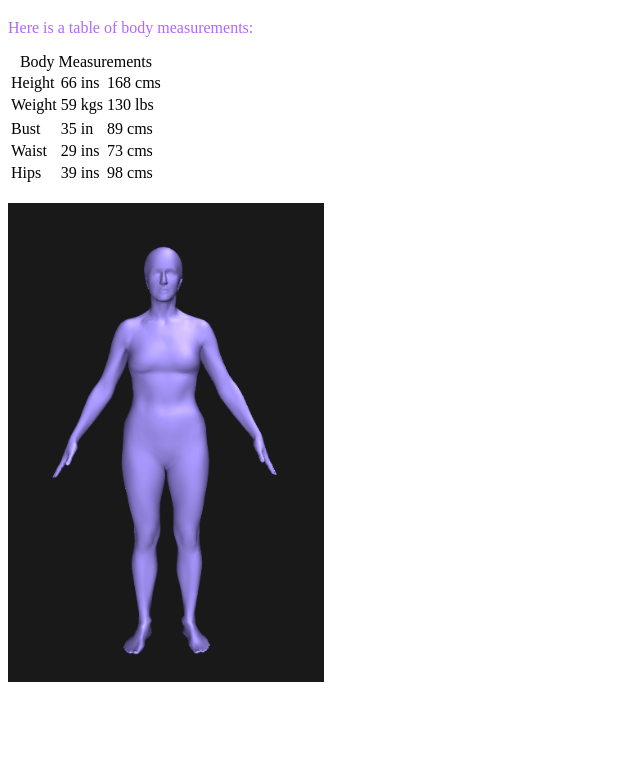
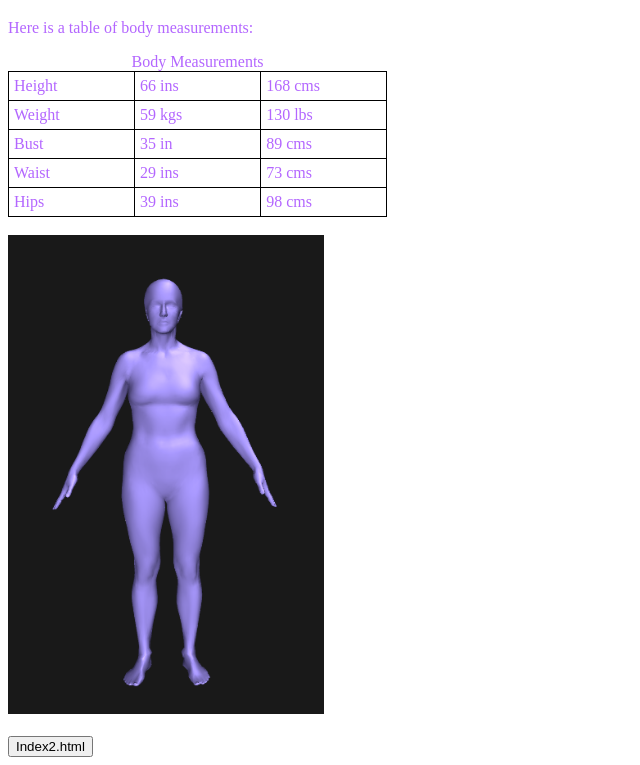
Before and after one commit to Samantha-Nguyen/Unit2-06, a plain HTML site: page index2.html in a window 1280 px wide. Shown: the part 61-826 px from the top of the page, without its empty margins (0-640 px from the left). Before the commit the page ends 800 px from the top, so only its background shows below. Drawn offline with Linux system fonts and the light colour scheme.

```diff
--- a/index2.html
+++ b/index2.html
@@ -1,6 +1,15 @@
 <!DOCTYPE html>
 <html lang="en-ca">
   <head>
+    <style>
+      table, th, td {
+      border: 1px solid #000;
+      border-collapse: collapse;
+      color: #b366ff;
+      padding: 5px;
+      width: 30%;
+      }
+</style>
     <meta charset="utf-8">
     <meta name="description" content="unit2-06">
     <meta name="keywords" content="unit2-06, table, id">
@@ -15,7 +24,7 @@
     <p id="p1">Here is a table of body measurements:</p>
     <table id="t1">
       <caption>Body Measurements</caption>
-      <tr>
+      </tr>
         <td>Height</td>
         <td>66 ins</td>
         <td>168 cms</td>
@@ -24,7 +33,7 @@
         <td>Weight</td>
         <td>59 kgs</td>
         <td>130 lbs</td>
-      <tr>
+      </tr>
       <tr>
         <td>Bust</td>
         <td>35 in</td>
@@ -43,5 +52,8 @@
     </table>
     <br>
     <img id="image1" src="./image/bodybuilder.PNG" alt="Body Profile">
+    <br>
+    <br>
+    <button onclick="document.location='index2.html'">Index2.html</button>
   </body>
 </html>
```
Also changed, not shown: index.html (+1 -1 lines).
